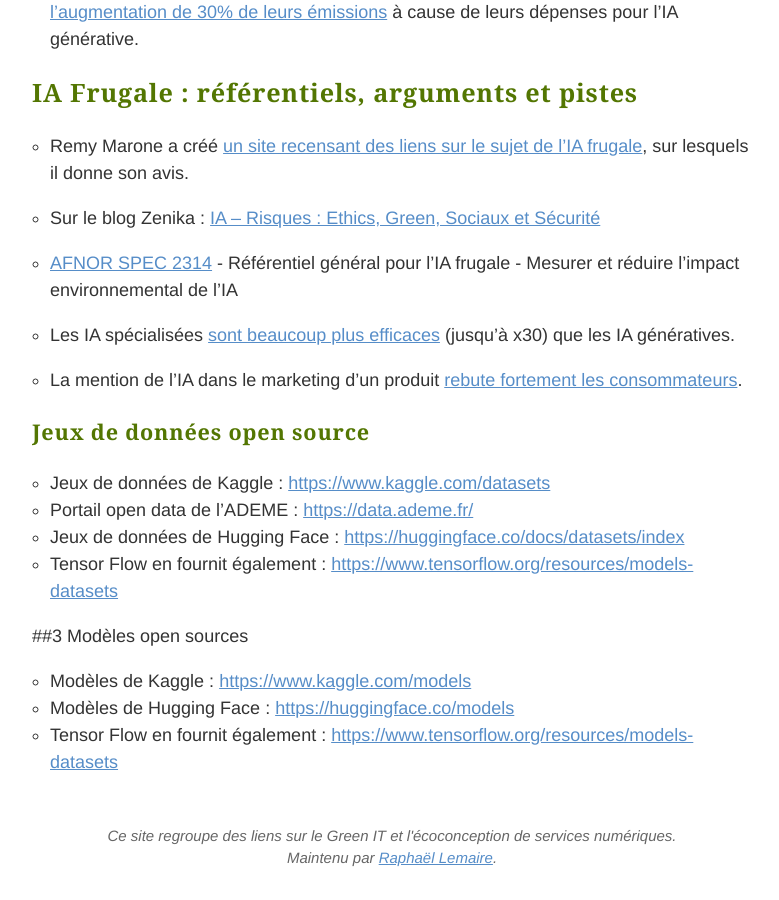
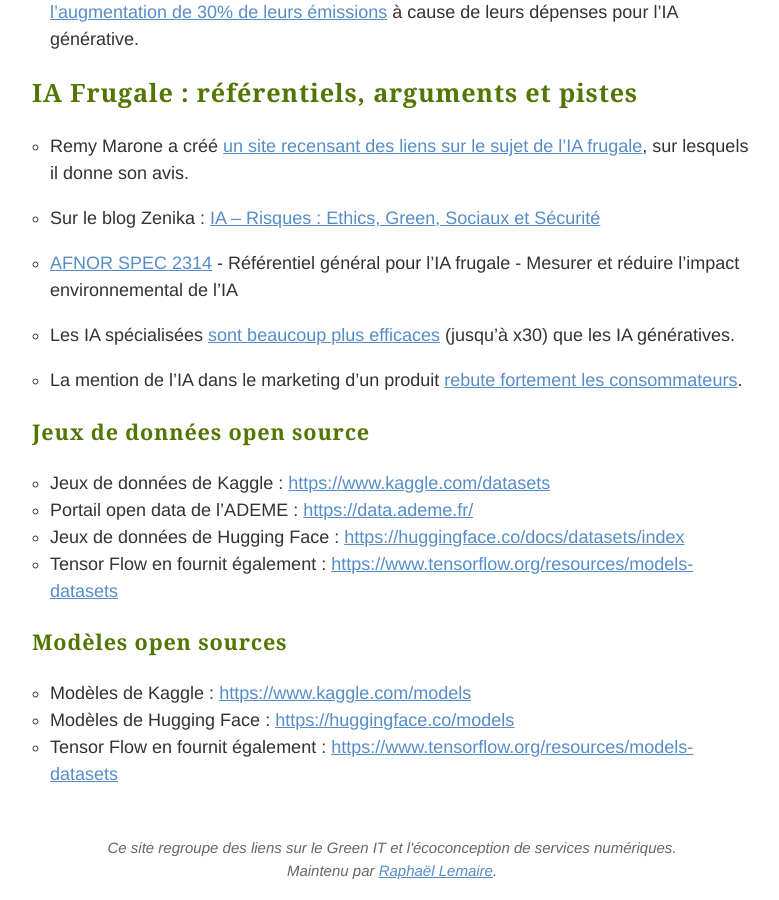
Before and after one commit to rlemaire/bookmarks-green-it, a Jekyll site: the page built from pages/ia.markdown, in a window 1280 px wide and 900 px high, scrolled down 864 px. Shown: the whole window, without its empty margins (248-1027 px from the left). Built offline with Jekyll 4.4.1, drawn with Linux system fonts in a browser that asks for light colours.

```diff
--- a/pages/ia.markdown
+++ b/pages/ia.markdown
@@ -48,7 +48,7 @@ Le sujet est à la mode et donc incontournable : l'IA, et en particulier l'IA g
 - Jeux de données de Hugging Face : [https://huggingface.co/docs/datasets/index](https://huggingface.co/docs/datasets/index)
 - Tensor Flow en fournit également : [https://www.tensorflow.org/resources/models-datasets](https://www.tensorflow.org/resources/models-datasets)
 
-##3 Modèles open sources
+### Modèles open sources
 - Modèles de Kaggle : [https://www.kaggle.com/models](https://www.kaggle.com/models)
 - Modèles de Hugging Face :  [https://huggingface.co/models](https://huggingface.co/models)
 - Tensor Flow en fournit également : [https://www.tensorflow.org/resources/models-datasets](https://www.tensorflow.org/resources/models-datasets)
```
Also changed, not shown: README.md.
